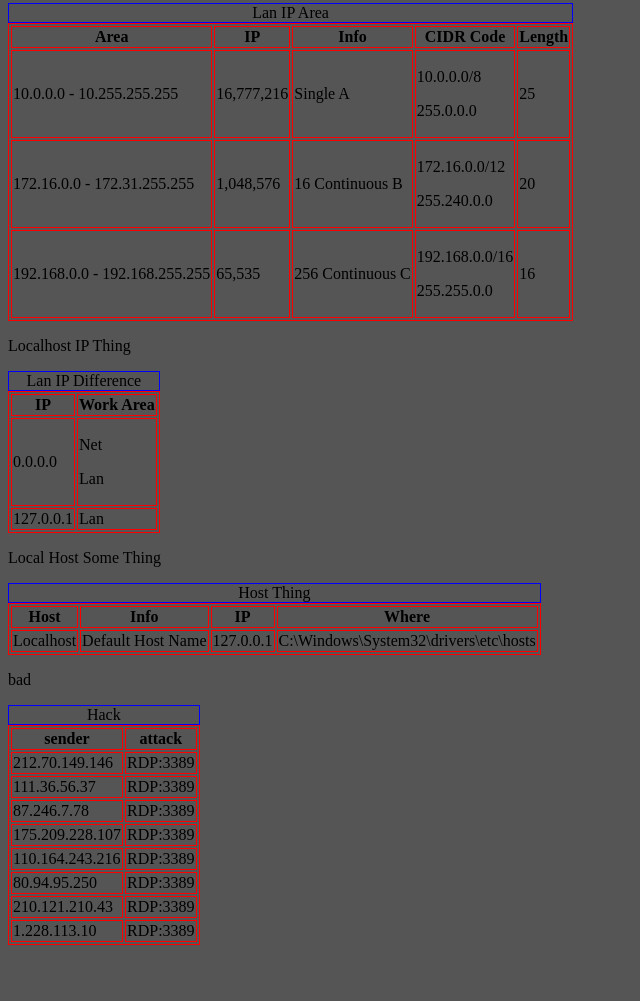
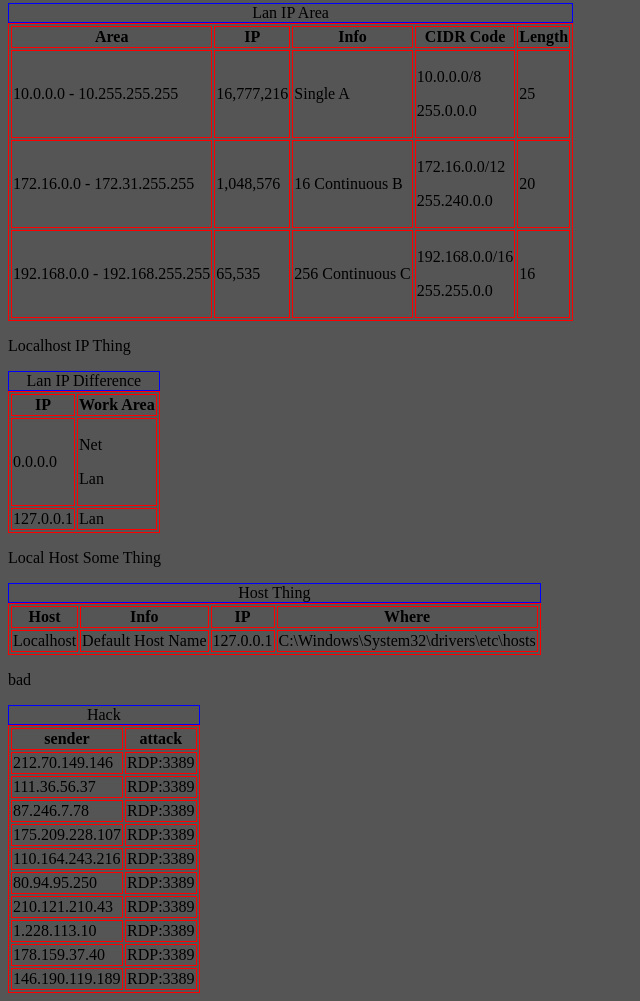
Before and after one commit to PLTAT/Internet-Protocol, a plain HTML site: page index.html in a window 1280 px wide. Shown: the part 130-1131 px from the top of the page, without its empty margins (0-640 px from the left). Before the commit the page ends 1083 px from the top, so only its background shows below. Drawn offline with Linux system fonts and the light colour scheme; a script that the page names is missing.

Commit message:
initial commit

```diff
--- a/index.html
+++ b/index.html
@@ -371,6 +371,24 @@
                 </td>
             </tr>
 
+            <tr>
+                <td>
+                    178.159.37.40
+                </td>
+                <td>
+                    RDP:3389
+                </td>
+            </tr>
+
+            <tr>
+                <td>
+                    146.190.119.189
+                </td>
+                <td>
+                    RDP:3389
+                </td>
+            </tr>
+
         </tbody>
 
     </table>
```
